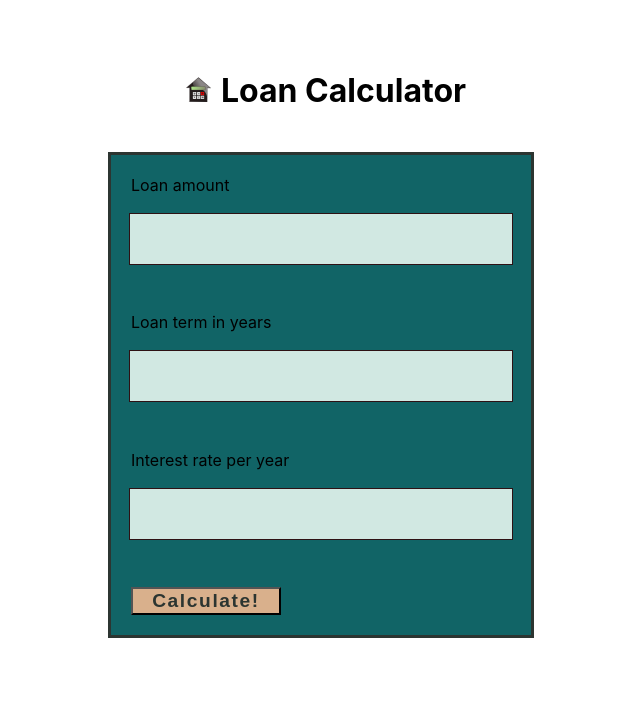
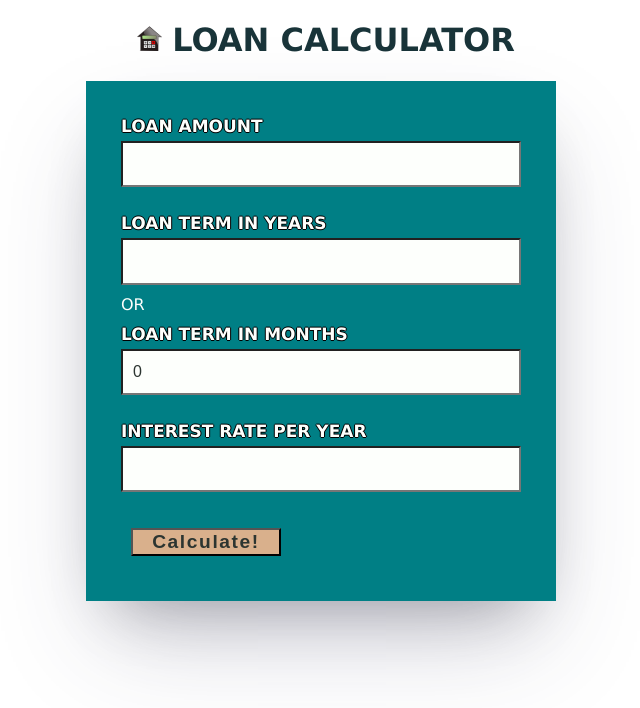
Before and after one commit to IrinaGabuaeva/loan-calculator, a React (Create React App) app: page / in a window 1280 px wide. Shown: the top 708 px of the page, without its empty margins (319-959 px from the left). Built offline with nearby package versions, Linux system fonts and the light colour scheme.

Commit message:
change style, add color variables

```diff
--- a/src/App.js
+++ b/src/App.js
@@ -16,6 +16,7 @@ function Calculator() {
   const [userValues, setUserValues] = useState({
     amount: "",
     years: "",
+    months: "",
     interest: "",
   });
   console.log("User VALUES", userValues);
@@ -42,6 +43,8 @@ function Calculator() {
       ...userValues,
       [event.target.name]: event.target.value,
     };
+
+    console.log("values in handleChange", values);
     setUserValues(values);
     console.log("userValues", userValues);
     const actualError = returnError(values);
@@ -58,11 +61,7 @@ function Calculator() {
       isEmptyError: "",
     };
     console.log("Actual error", actualError);
-    // Validate if there are values
-    // if (!amount || !interest || !years) {
-    //   actualError.isEmptyError = "All the values are required";
-    // }
-    // if "amount" field is being modified
+
     if (amount) {
       // Validade if the values are numbers
       if (isNaN(amount)) {
@@ -94,7 +93,7 @@ function Calculator() {
       }
       // Validate if the values are in the correct range
       if (Number(years) < 0 || Number(years) > 40) {
-        actualError.yearsError = "The number must be between 1 and 40";
+        actualError.yearsError = "Enter a number between 1 and 40";
       }
     }
 
@@ -217,6 +216,14 @@ function Calculator() {
               value={userValues.years}
               required={true}
             />
+            <Text>Or</Text>
+            <Label htmlFor="months">Loan term in months</Label>
+            <Input
+              type="text"
+              name="months"
+              onChange={handleChange}
+              value={userValues.years * 12}
+            />
             <Error>{error.yearsError}</Error>
             <Label htmlFor="interest">Interest rate per year</Label>
             <Input
@@ -255,14 +262,27 @@ function Calculator() {
 
 export default App;
 
+// STYLES
+//#007f85
+//#79ad9f
+const colorPrimary = "#007f85";
+const colorMaybePrimary = "#6DB471";
+const colorWhite = "#fdfffc";
+const colorError = "e86741";
+const colorTitle = "#193439";
+const colorErrorMaybe = "#740c59";
+
 const ContentBox = styled.div`
   display: flex;
-  background-color: white;
+  // background-color: white;
   flex-direction: column;
   justify-content: center;
   align-items: center;
+  font-family: Verdana, sans-serif;
+  text-transform: uppercase;
+
   // border-bottom: 2px ridge black;
-  padding: 50px 0 50px 0;
+  // padding: 50px 0 50px 0;
 
   //   @media (max-width: 900px) {
   //     padding: 30px 0 50px 0;
@@ -276,10 +296,17 @@ const FormContainer = styled.div`
   display: flex;
   flex-direction: column;
   width: 400px;
-  border: 3px solid #2c3531;
-  margin: 20px;
-  padding: 10px;
-  background-color: #116466;
+  height: 450px;
+
+  // border: 2px solid #2c3531;
+  // margin: 20px;
+  padding: 35px;
+  background-color: ${colorPrimary};
+  // box-shadow: -1px 0 black, 0 1px black, 1px 0 black, 0 -1px black;
+  // box-shadow: 5px 10px #888888;
+
+  // background-color: #116466;
+  // border: 2px solid green;
 
   // @media (max-width: 600px) {
   //   width: 450px;
@@ -292,19 +319,31 @@ const FormContainer = styled.div`
   // }
 `;
 const Label = styled.label`
-  padding: 10px;
+  // border: 1px solid yellow;
+  // margin-bottom: 5px;
+  font-size: 17px;
+  font-weight: bold;
+  color: ${colorWhite};
+  text-transform: uppercase;
+  text-shadow: -1px 0 black, 0 1px black, 1px 0 black, 0 -1px black;
 `;
 const Form = styled.form`
   display: flex;
   flex-direction: row;
   overflow: hidden;
+  // border: 1px solid red;
+  box-shadow: rgba(50, 50, 93, 0.25) 0px 50px 100px -20px,
+    rgba(0, 0, 0, 0.3) 0px 30px 60px -30px,
+    rgba(10, 37, 64, 0.35) 0px -2px 6px 0px inset;
 `;
 const Input = styled.input`
-  height: 50px;
-  margin: 8px 8px 0 8px;
+  height: 350px;
+  // margin: 8px 8px 0 8px;
+  margin-top: 5px;
   padding: 0 0 0 10px;
-  background-color: #d1e8e2;
-  border: 1px solid #2e1114;
+  background-color: ${colorWhite};
+  // border: 1px solid #2e1114;
+  // border: 2px solid red;
   outline: none;
 
   color: #2c3531;
@@ -365,7 +404,8 @@ const ResultField = styled.h4`
 `;
 
 const Error = styled.h3`
-  color: red;
+  color: ${colorError};
+  font-size: 0.8rem;
 `;
 const TitleBox = styled.div`
   display: flex;
@@ -373,9 +413,15 @@ const TitleBox = styled.div`
   align-items: baseline;
 `;
 const Title = styled.h1`
-  color: black;
+  color: ${colorTitle};
 `;
-export const Logo = styled.img`
+const Text = styled.div`
+  padding: 10px 0 10px 0;
+  color: ${colorWhite};
+
+  text-transform: uppercase;
+`;
+const Logo = styled.img`
   width: 25px;
   height: 25px;
   background-color: white;
```
